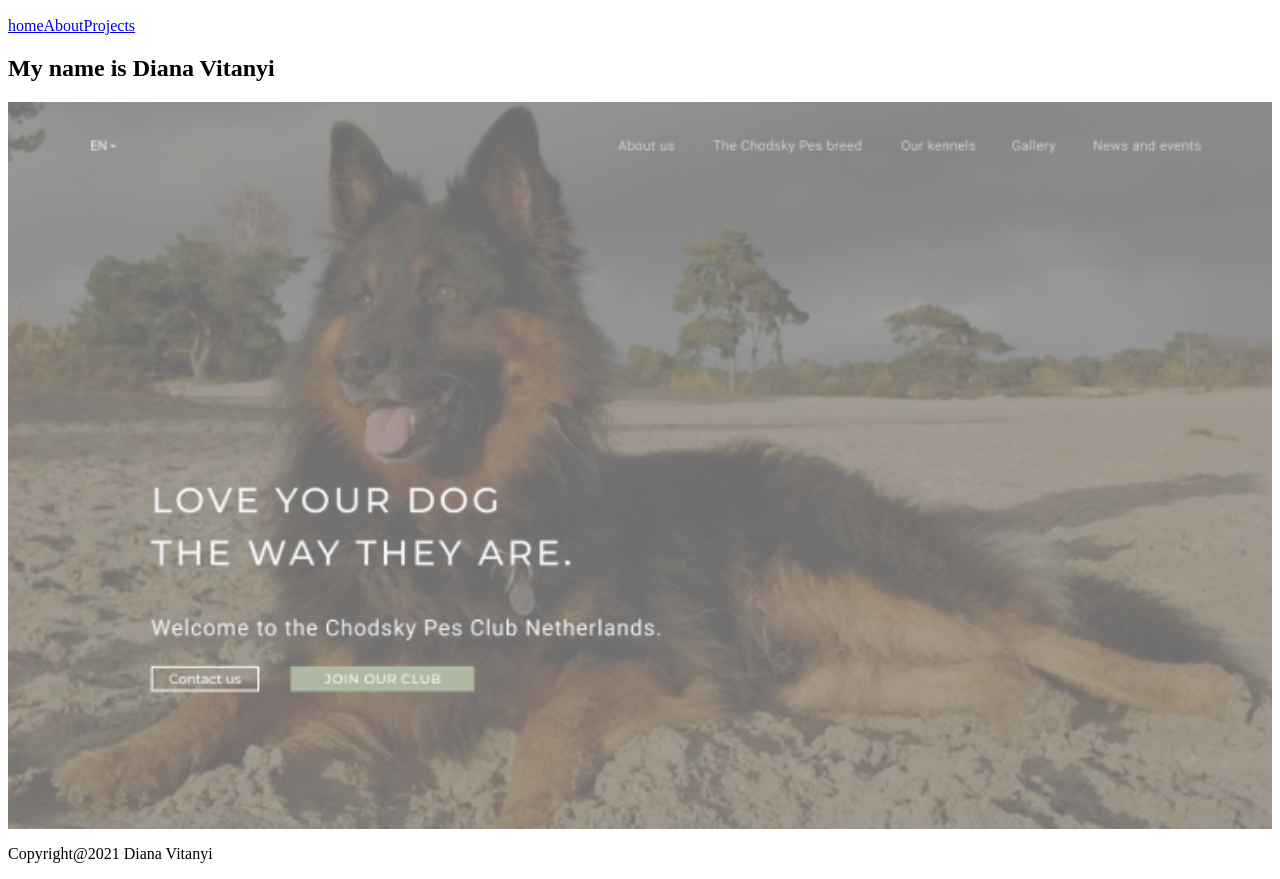
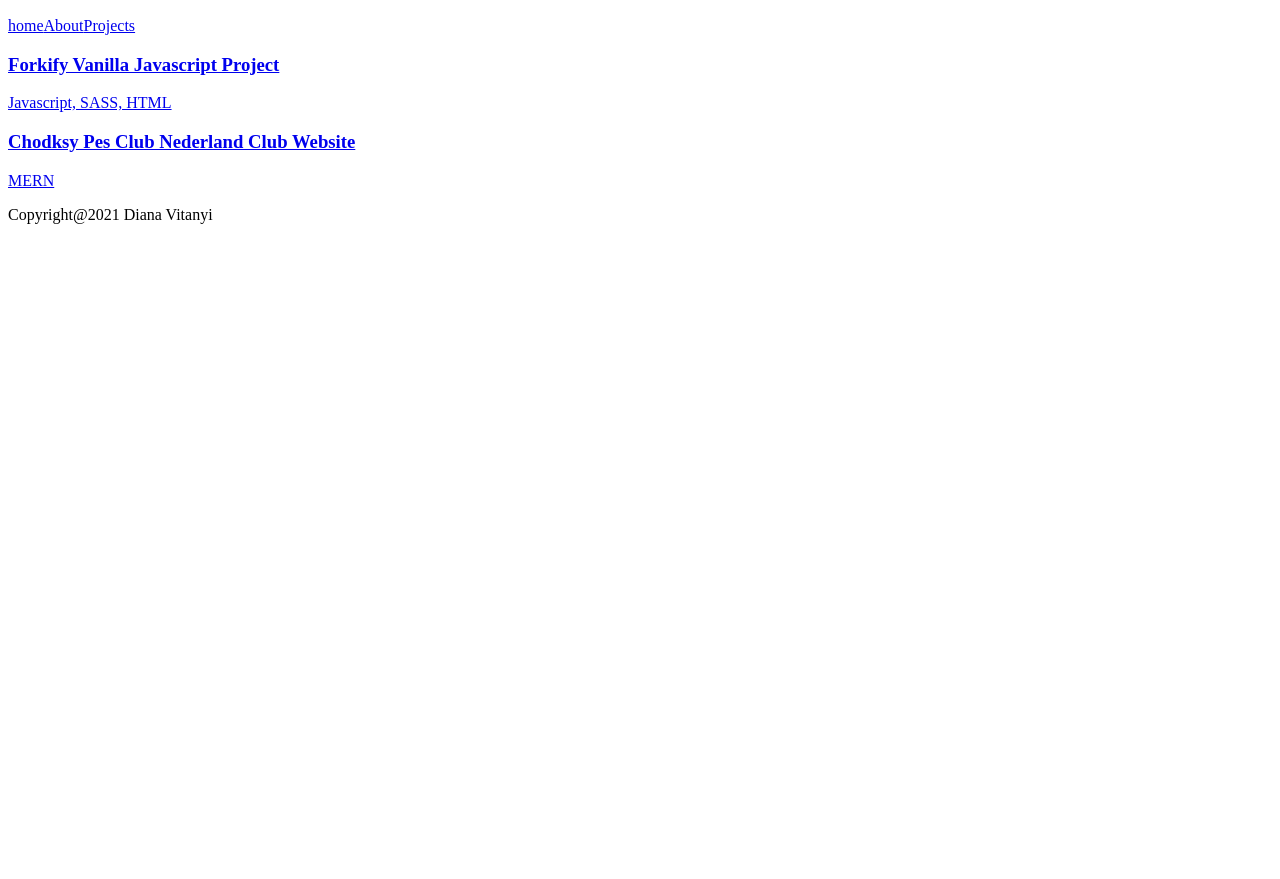
Before and after one commit to Isisaurus/portfolio, a Gatsby site: page / in a window 1280 px wide. Shown: the part 50-929 px from the top of the page. After the commit the page ends 800 px from the top, so only its background shows below. Built offline with nearby package versions, Linux system fonts and the light colour scheme; Gatsby itself is replaced by a stand-in of ours.

```diff
--- a/gatsby-config.js
+++ b/gatsby-config.js
@@ -11,13 +11,6 @@
     `gatsby-plugin-image`,
     `gatsby-plugin-sharp`,
     `gatsby-transformer-sharp`,
-    {
-      resolve: `gatsby-source-filesystem`,
-      options: {
-        name: `notes`,
-        path: `${__dirname}/src/notes/`,
-      },
-    },
     {
       resolve: `gatsby-source-filesystem`,
       options: {
@@ -35,7 +28,7 @@
   ],
   siteMetadata: {
     title: 'Diana Vitanyi',
-    description: 'web dev portfolio',
+    description: 'web development portfolio',
     copyright: 'This website is copyright 2021 Diana Vitanyi',
     contact: 'dianavitanyi@gmail.com',
   },
--- a/gatsby-node.js
+++ b/gatsby-node.js
@@ -16,7 +16,7 @@
   // create pages using actions
   data.allMarkdownRemark.nodes.forEach(node => {
     actions.createPage({
-      path: '/projects/' + node.frontmatter.slug,
+      path: '/' + node.frontmatter.slug,
       component: path.resolve('./src/templates/project-details.js'),
       context: { slug: node.frontmatter.slug },
     });
--- a/package.json
+++ b/package.json
@@ -14,6 +14,8 @@
     "test": "echo \"Write tests! -> https://gatsby.dev/unit-testing\" && exit 1"
   },
   "dependencies": {
+    "@material-ui/core": "^4.12.1",
+    "@material-ui/icons": "^4.11.2",
     "gatsby": "^3.6.1",
     "gatsby-image": "^3.6.0",
     "gatsby-plugin-image": "^1.6.0",
--- a/src/notes/foo.txt
+++ /dev/null
@@ -1 +0,0 @@
-foo
--- a/src/pages/index.js
+++ b/src/pages/index.js
@@ -1,29 +1,39 @@
-import { graphql } from 'gatsby';
+import { graphql, Link } from 'gatsby';
 import React from 'react';
 import Layout from './../components/Layout';
-import { GatsbyImage, getImage } from 'gatsby-plugin-image';
+// import { GatsbyImage, getImage } from 'gatsby-plugin-image';
 
 export default function Home({ data }) {
   console.log(data);
+
+  const projects = data.projects.nodes;
+
   return (
     <Layout>
       <section className="intro">
-        <h1>My name is Diana Vitanyi</h1>
-        <GatsbyImage image={getImage(data.file)} alt="Banner" />
+        {projects.map(project => (
+          <Link to={`/${project.frontmatter.slug}`} key={project.id}>
+            <h3>{project.frontmatter.title}</h3>
+            <p>{project.frontmatter.stack}</p>
+          </Link>
+        ))}
       </section>
     </Layout>
   );
 }
 
 export const query = graphql`
-  query Banner {
-    file(relativePath: { eq: "banner.png" }) {
-      childImageSharp {
-        gatsbyImageData(
-          layout: FULL_WIDTH
-          placeholder: BLURRED
-          formats: [AUTO, WEBP]
-        )
+  query HomePage {
+    projects: allMarkdownRemark(
+      sort: { fields: frontmatter___date, order: DESC }
+    ) {
+      nodes {
+        frontmatter {
+          title
+          stack
+          slug
+        }
+        id
       }
     }
   }
--- a/src/templates/project-details.js
+++ b/src/templates/project-details.js
@@ -11,6 +11,7 @@
       <div>
         <h2>{title}</h2>
         <h3>{stack}</h3>
+        <h3>{date.toLocaleString('nl-Nl', { dateStyle: 'short' })}</h3>
         <div>Image</div>
       </div>
       <div dangerouslySetInnerHTML={{ __html: html }} />
```
Also changed, not shown: 1 other file.
